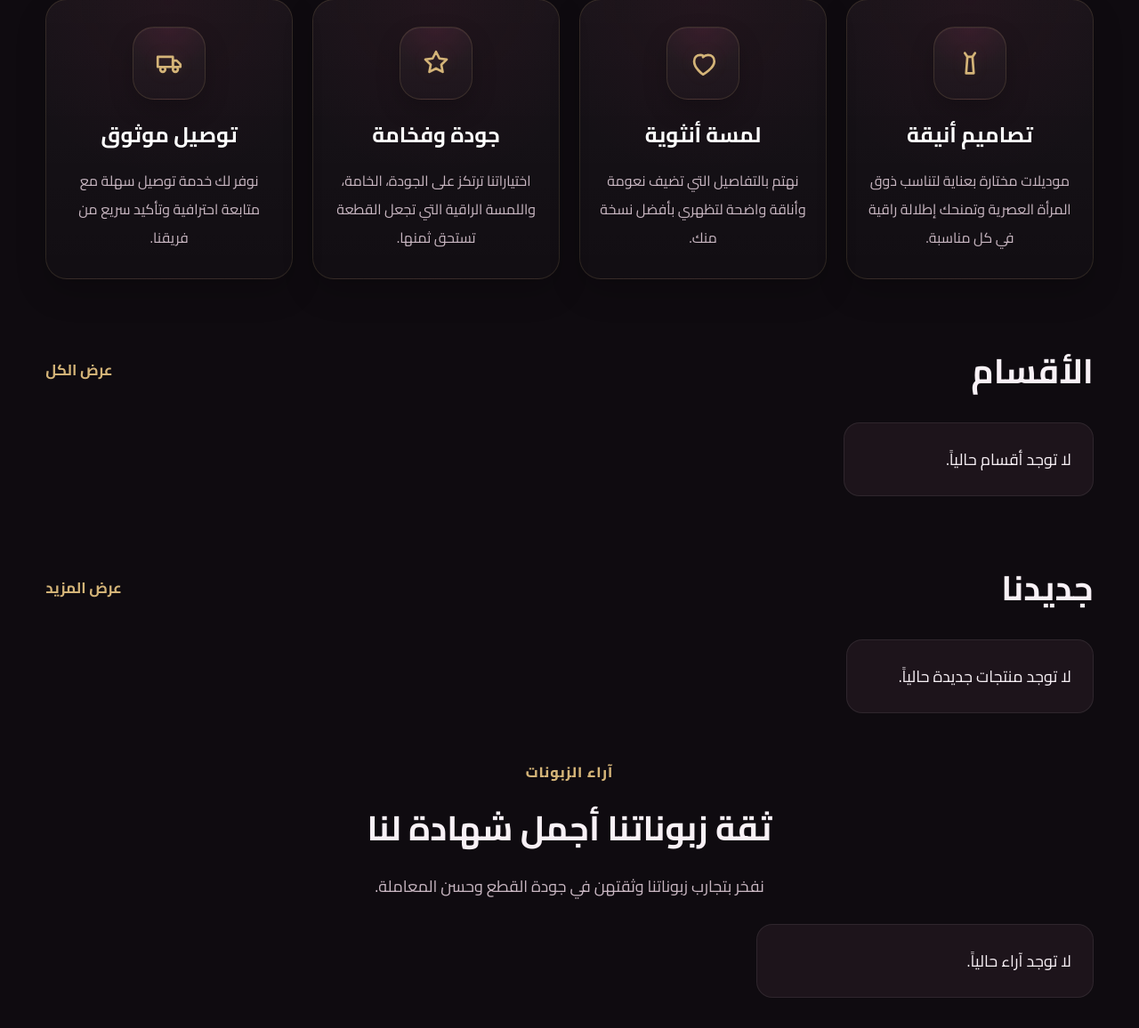
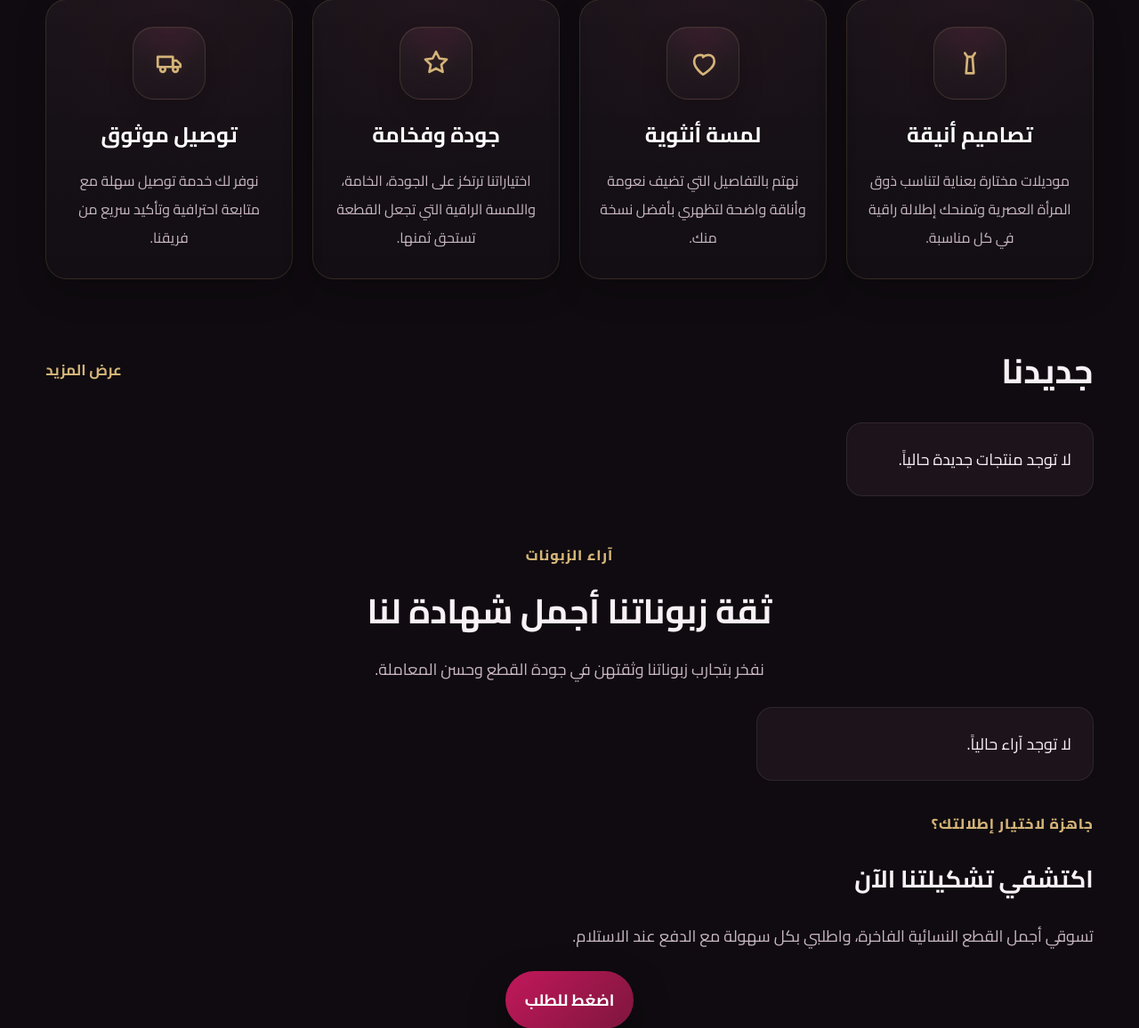
Before and after one commit to refnadir1-arch/ALMAS-LEXRY, a Django app: template templates/core/home.html in a window 1280 px wide. Shown: the part 1399-2555 px from the top of the page at 89% size. Run offline with Django 3.2, Linux system fonts and the light colour scheme; the template is opened without the code that fills it, so the values that code supplies are empty.

Commit message:
home page edit

```diff
--- a/templates/core/home.html
+++ b/templates/core/home.html
@@ -136,22 +136,6 @@
   </div>
 </section>
 
-<section class="section">
-  <div class="section-head">
-    <h2>الأقسام</h2>
-    <a href="{% url 'store' %}" class="section-link">عرض الكل</a>
-  </div>
-
-  <div class="category-grid">
-    {% for category in categories %}
-      <a href="{% url 'store' %}?category={{ category.slug }}" class="category-card luxury-category-card">
-        <strong>{{ category.name }}</strong>
-      </a>
-    {% empty %}
-      <div class="empty-box">لا توجد أقسام حالياً.</div>
-    {% endfor %}
-  </div>
-</section>
 
 <section class="section">
   <div class="section-head">
```
